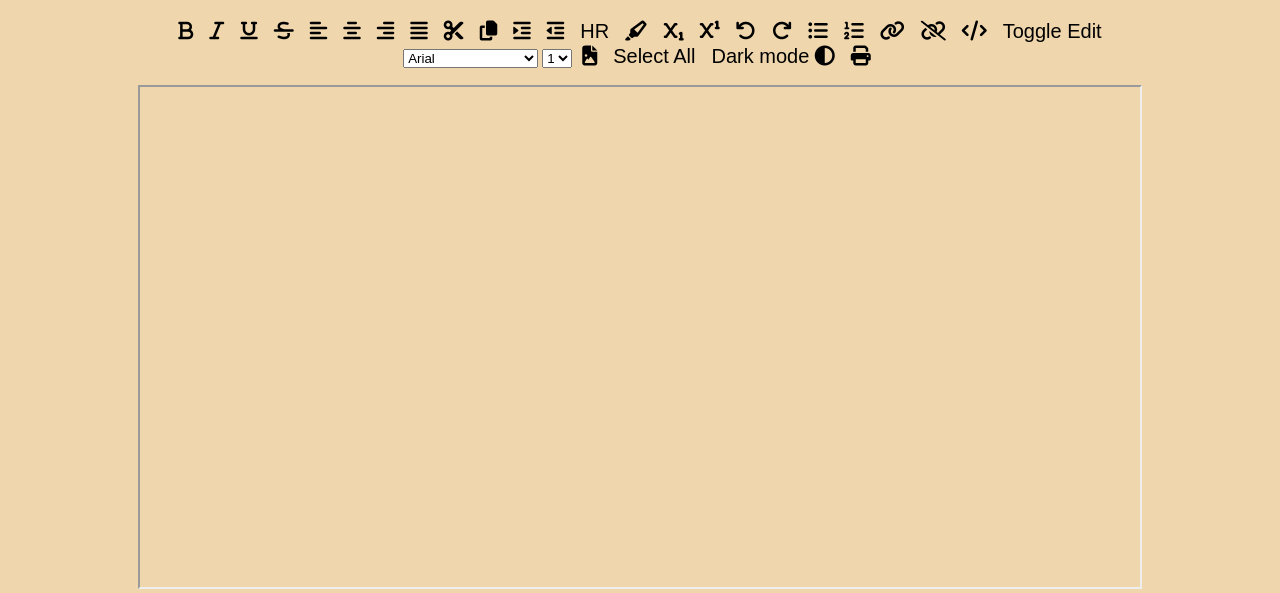
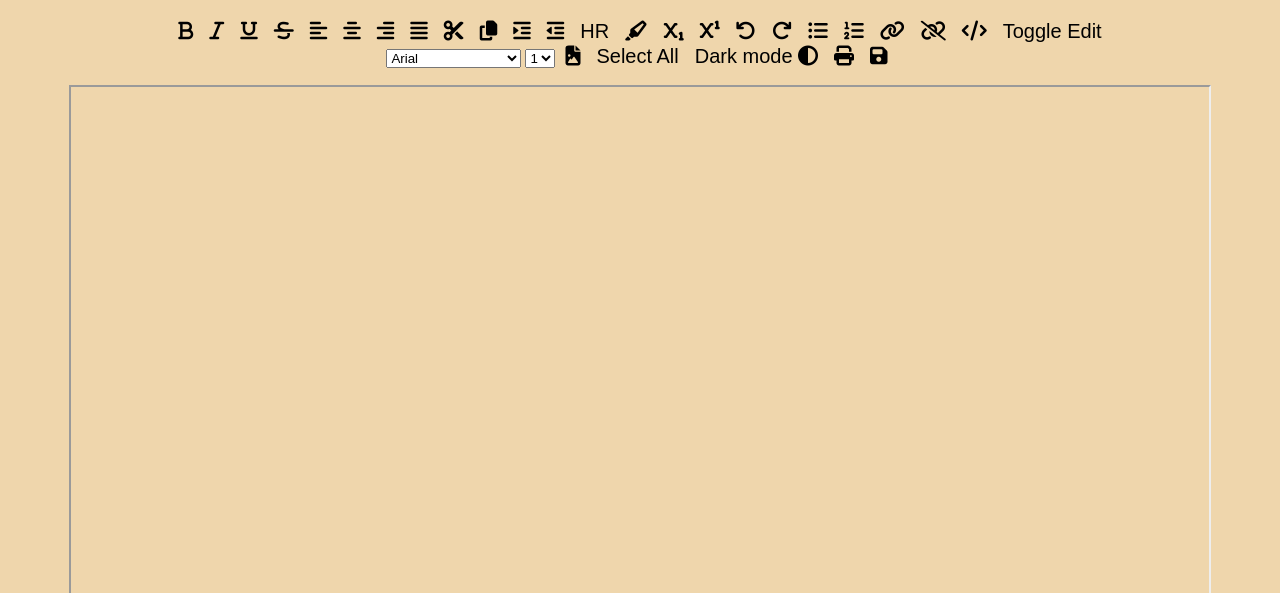
Before and after one commit to silviosanto6605/NoteWriter, a plain HTML site: page index.html in a window 1280 px wide. Shown: the part 207-800 px from the top of the page. Drawn offline with Linux system fonts and the light colour scheme.

Commit message:
Add export to txt

```diff
--- a/css/style.css
+++ b/css/style.css
@@ -12,11 +12,6 @@ h4 {
     text-decoration: none;
 }
 
-iframe {
-    width: 1000px;
-    height: 500px;
-
-}
 
 
 button{
--- a/index.html
+++ b/index.html
@@ -121,6 +121,7 @@
         <button onclick="execCmd('selectAll');">Select All</button>
         <button onclick="ChangeMode()"> Dark mode <i class="fas fa-adjust"></i></button>
         <button onclick="printContent()"><i class="fas fa-print"></i></button>
+        <button onclick="saveTextAsFile(document.getElementById('campotesto').contentWindow.document.body.innerText.toString())"><i class="fas fa-save"></i></button>
     </div>
     <p>
 
@@ -128,7 +129,7 @@
 
     <!--Text area-->
     <div id="mybox" align="center">
-        <iframe name="richTextField" frameborder="1" id="campotesto"></iframe>
+        <iframe name="richTextField" frameborder="1" id="campotesto" style="width: 90%; height: 100%"></iframe>
         <p></p>
     </div>
 
@@ -140,22 +141,22 @@
 
     var mobile = (/iphone | ipad | ipod | android | blackberry | mini | windows\sce | palm/i.test(navigator.userAgent
         .toLowerCase()));
+    var showingSourceCode = false;
+    var isInEditMode = true;
+    var DarkMode = false;
+    var colorPickerisHidden = true
 
     if (mobile) {
 
-
         document.getElementById('titolo').style.visibility = "hidden";
         document.getElementById('titolo').style.visibility = "hidden";
-        document.getElementById('campotesto').style.width = "100%";
-        document.getElementById('campotesto').style.height = "100%";
+        /*document.getElementById('campotesto').style.width = "100%";
+        document.getElementById('campotesto').style.height = "100%";*/
 
     } else {
     }
 
-    var showingSourceCode = false;
-    var isInEditMode = true;
-    var DarkMode = false;
-    var colorPickerisHidden = true
+
 
 
     function ChangeMode() {
@@ -237,7 +238,33 @@
 
     function getColorPickerValue() {
         return document.getElementById("colorPicker").value;
+    }
 
+    function saveTextAsFile(textToWrite) {
+        var textFileAsBlob = new Blob([ textToWrite ], { type: 'text/plain' });
+        var fileNameToSaveAs = "file.txt"; //filename.extension
+
+        var downloadLink = document.createElement("a");
+        downloadLink.download = fileNameToSaveAs;
+        downloadLink.innerHTML = "Download File";
+        if (window.webkitURL != null) {
+            downloadLink.href = window.webkitURL.createObjectURL(textFileAsBlob);
+        } else {
+            downloadLink.href = window.URL.createObjectURL(textFileAsBlob);
+            downloadLink.onclick = destroyClickedElement;
+            downloadLink.style.display = "none";
+            document.body.appendChild(downloadLink);
+        }
+
+        downloadLink.click();
+    }
+
+    var button = document.getElementById('save');
+    button.addEventListener('click', saveTextAsFile);
+
+    function destroyClickedElement(event) {
+        // remove the link from the DOM
+        document.body.removeChild(event.target);
     }
 </script>
 
```
Also changed, not shown: img/google4c494cceb9eabc7c.html (added, +1 -0 lines), 1 other file.
